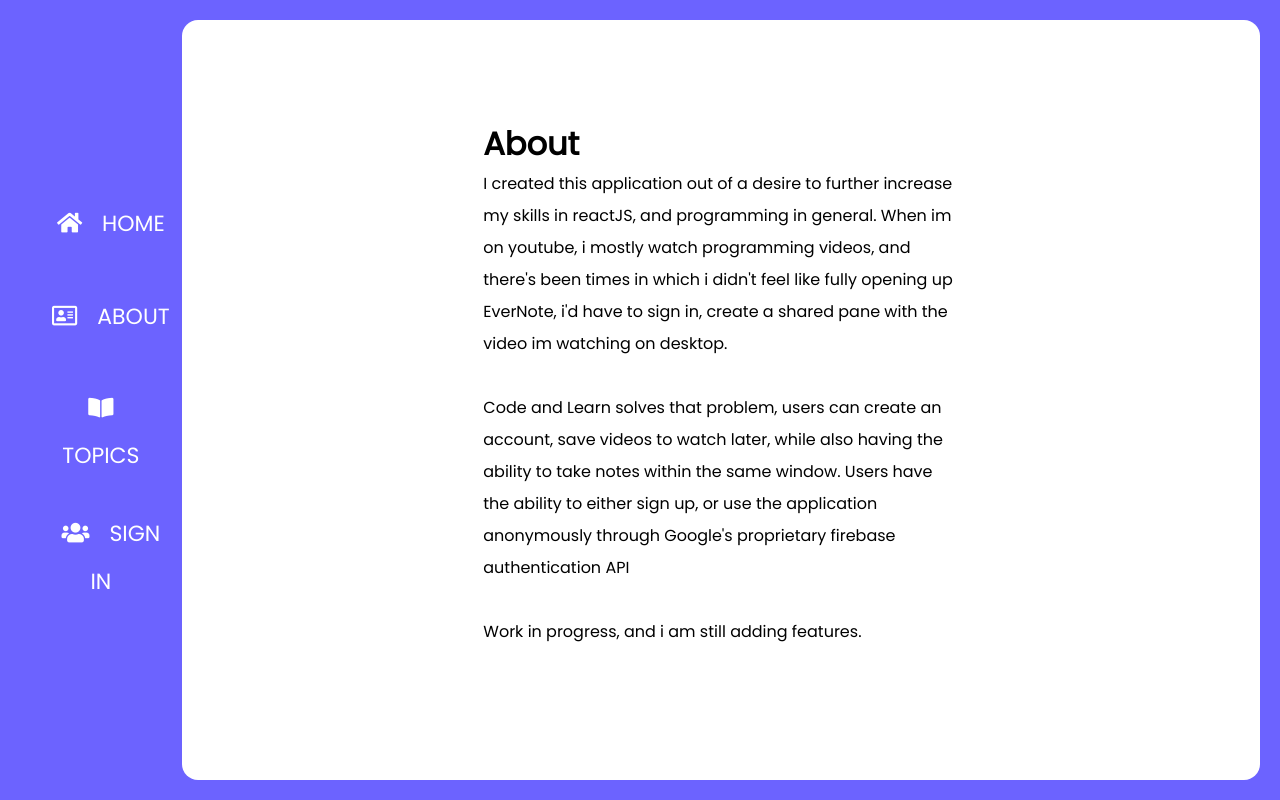
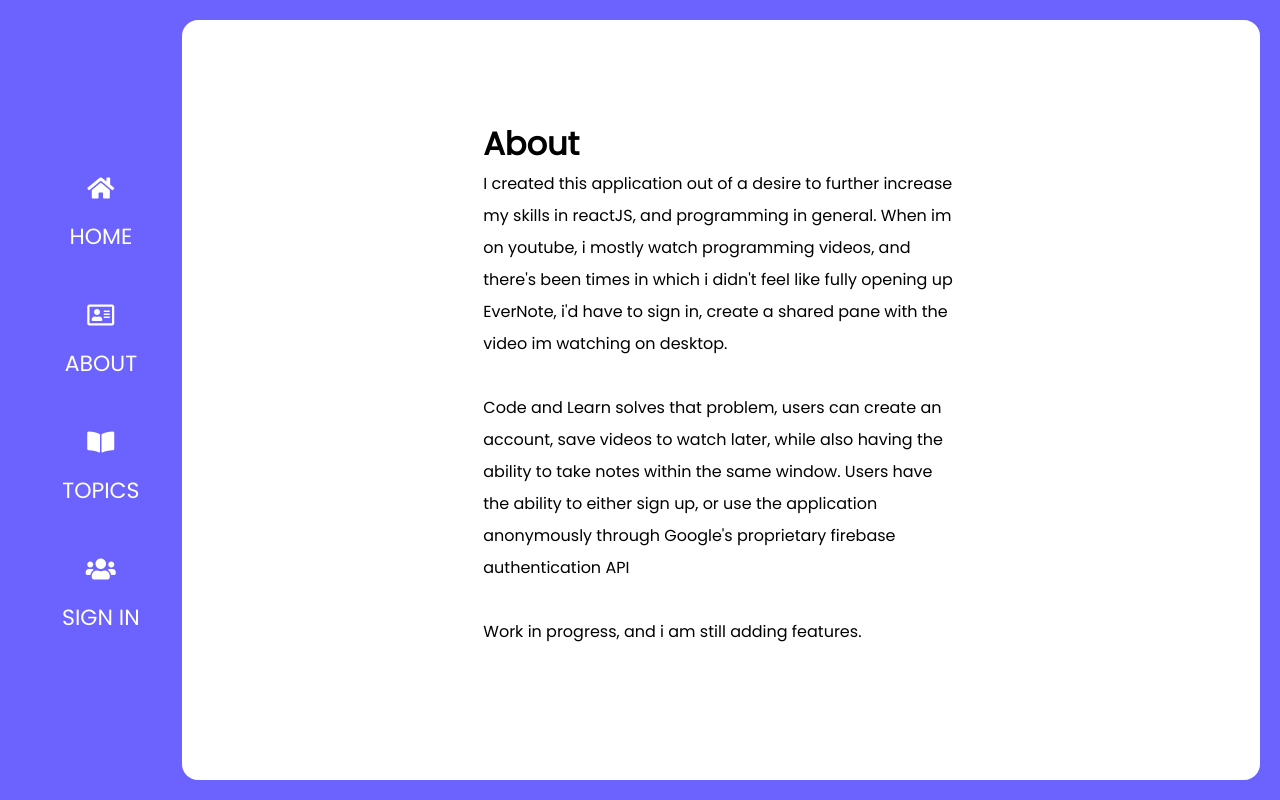
Before and after one commit to cerlans/code-and-learn, a React (Create React App) app: page /About in a window 1280 px wide. Built offline with nearby package versions, Linux system fonts and the light colour scheme; no server answers; what firebaseui would draw is missing.

Commit message:
2 files modified

```diff
--- a/src/Content.js
+++ b/src/Content.js
@@ -34,7 +34,7 @@ function Content() {
           <ul>
             <Link to="/">
               <li>
-                <i className="fas fa-home"></i>
+                <i className="fas fa-home" ></i>
                 <span>Home</span>
               </li>
             </Link>
--- a/src/style.css
+++ b/src/style.css
@@ -10,121 +10,6 @@
 
 a {
 	text-decoration: none;
-}
-
-body {
-	background: #6c63ff;
-
-}
-
-.master {
-	display: flex;
-}
-
-.sidebar {
-	width: 15%;
-	display: flex;
-	align-items: center;
-}
-
-.sidebar i {
-	padding: 20px;
-}
-
-.sidebar ul {
-	width: 100%;
-	display: flex;
-	text-align: center;
-	flex-direction: column;
-	list-style-type: none;
-}
-
-.sidebar ul li {
-	color: white;
-	cursor: pointer;
-	padding: 10px;
-	font-size: 22px;
-	text-transform: uppercase;
-	margin-bottom: 10px;
-}
-
-
-.information-view {
-	width: 100%;
-	background: white;
-	height: 95vh;
-	border-radius: 1rem;
-	display: flex;
-	align-items: center;
-	justify-content: center;
-}
-
-.information-view .about {
-	width: 50%;
-	margin: 0 auto;
-}
-
-.information-view .about p {
-	line-height: 2.0;
-}
-
-
-/* Home Component styling*/
-
-.parent {
-	display: flex;
-	align-items: center;
-	/* the height must be specified for align items to work, otherwise it will have no effect */
-	height: 100%;
-	width: 100%;
-}
-
-.sign-in {
-	flex: 1 !important;
-	padding: 2rem;
-}
-
-.sign-in h1 {
-	padding: 2rem;
-	font-size: 40px;
-	text-align: center;
-}
-
-.sign-in .button-container {
-	padding: 2rem;
-	text-align: center;
-}
-
-.sign-in button {
-	all: unset;
-	padding: 15px 32px;
-	background: #6c63ff;
-	border-radius: 1rem;
-	color: white;
-	transition: 0.2s;
-}
-
-.sign-in button:hover {
-	background: white;
-	color: #6c63ff;
-	border: 1px solid #6c63ff;
-}
-
-.photo {
-	padding: 2rem;
-	flex: 1;
-}
-
-
-/* The img tag didn't oby the flex:1 directive, its intial sizing overrided the flex property, giving it width 100% fixed it outright since im telling the image to respect the container, im assuming? */
-
-.photo img {
-	width: 100%;
-}
-
-.topics-header {
-	margin-top: 5rem;
-	text-align: center;
 }
 
 .topics-header h1 {
@@ -178,7 +63,6 @@ body {
 	height: 100vh;
 	justify-content: center;
 	width: 100%;
-
 }
 
 .loader {
@@ -209,6 +93,12 @@ p {
 }
 
 @media (min-width:320px) {
+	* {
+		margin: 0px;
+		padding: 0px;
+		box-sizing: border-box;
+		font-family: 'Poppins', sans-serif;
+	}
 	body {
 		background: initial;
 		padding: 0px;
@@ -228,6 +118,7 @@ p {
 		display: flex;
 		flex-direction: row;
 		justify-content: space-evenly;
+		list-style-type: none;
 		padding: 0px;
 	}
 	.sidebar ul li {
@@ -235,14 +126,37 @@ p {
 		font-size: initial;
 		padding: initial;
 		margin: initial;
+		text-transform: uppercase;
 	}
-  .sidebar ul li span {
-  display:none;
+	.sidebar span {
+		display: none;
 	}
-
 	.sidebar i {
-		font-size: 1.4rem;
+		display: block;
+		font-size: 1.5rem;
 		margin: 0px;
+	}
+	.parent {
+		display: flex;
+		align-items: center;
+		/* the height must be specified for align items to work, otherwise it will have no effect */
+		height: 100%;
+		width: 100%;
+	}
+	.sign-in h1 {
+		text-align: center;
+	}
+	.sign-in button {
+		all: unset;
+		padding: 15px 32px;
+		background: #6c63ff;
+		border-radius: 1rem;
+		color: white;
+		transition: 0.2s;
+	}
+	.sign-in .button-container {
+		padding: 2rem;
+		text-align: center;
 	}
 	.information-view {
 		border-radius: initial;
@@ -334,9 +248,8 @@ p {
 		margin-bottom: 10px;
 	}
 	.sidebar ul li span {
-  display:inline-block;
+		display: inline-block;
 	}
-
 	.information-view {
 		width: 100%;
 		background: white;
@@ -395,35 +308,28 @@ p {
 		padding: 2rem;
 		flex: 1;
 	}
-
 	/* TOPICS SECTION*/
-
 	.topics-header {
 		margin-top: 5rem;
 		text-align: center;
-  width:50% !important;
+		width: 50% !important;
 	}
-
 	.topics-header h1 {
 		margin-bottom: 1rem;
 	}
-
 	.topics-header .sign-up {
 		font-size: 24px;
 		text-decoration: underline;
 	}
-
 	.topics-cont {
 		margin-top: 0rem;
 		text-align: center;
 	}
-
 	.topics-icons {
 		display: flex;
 		flex-wrap: wrap;
 		justify-content: center;
 	}
-
 	.topics-icons .topics-card {
 		display: flex;
 		cursor: pointer;
@@ -431,44 +337,39 @@ p {
 		font-size: 20px;
 		margin: 20px;
 	}
-
 	.topics-icons .topics-card .inner {
 		flex: 1;
 	}
-
 	.topics-icons .topics-card .text {
 		flex: 1;
 		align-items: center;
 		display: flex;
 		color: white;
 	}
-
 	.topics-icons .topics-card i {
 		padding: 10px;
 		font-size: 80px;
 	}
-.ternary-wrapper{
-  all:inherit;
+	.ternary-wrapper {
+		all: inherit;
 	}
 }
 
-
 .container {
-  margin:2rem;
-  width:250px;
-  border:1px solid;
-  height:auto;
-}
-.container img {
-  width:100%;
+	margin: 2rem;
+	width: 250px;
+	border: 1px solid;
+	height: auto;
 }
 
-
+.container img {
+	width: 100%;
+}
 
 .card {
-  border:1px solid red;
-  width:200px;
-  padding:40px;
-  margin:20px;
-  cursor:pointer;
+	border: 1px solid red;
+	width: 200px;
+	padding: 40px;
+	margin: 20px;
+	cursor: pointer;
 }
```
Lines whose indentation alone changed are shown as unchanged.
